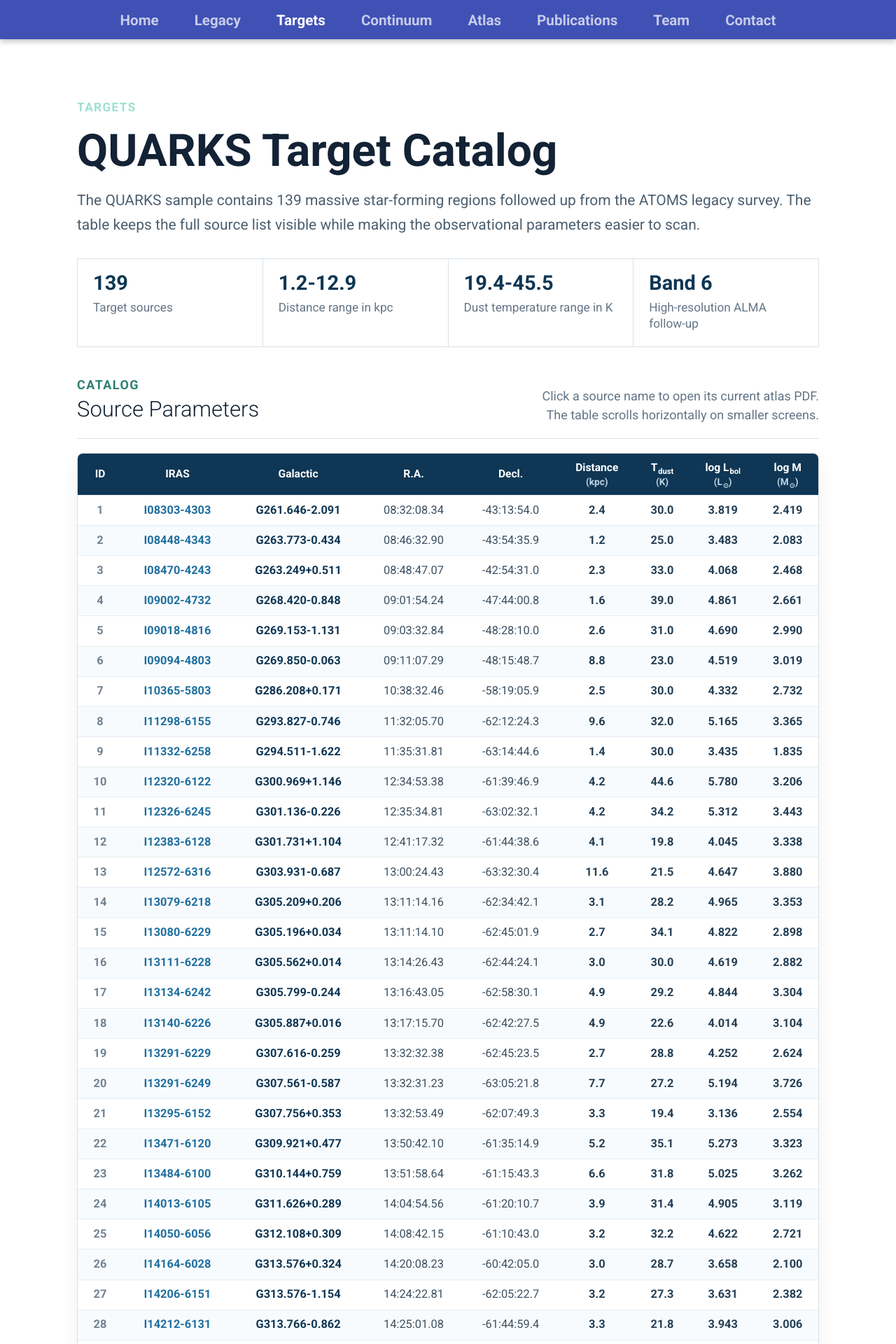
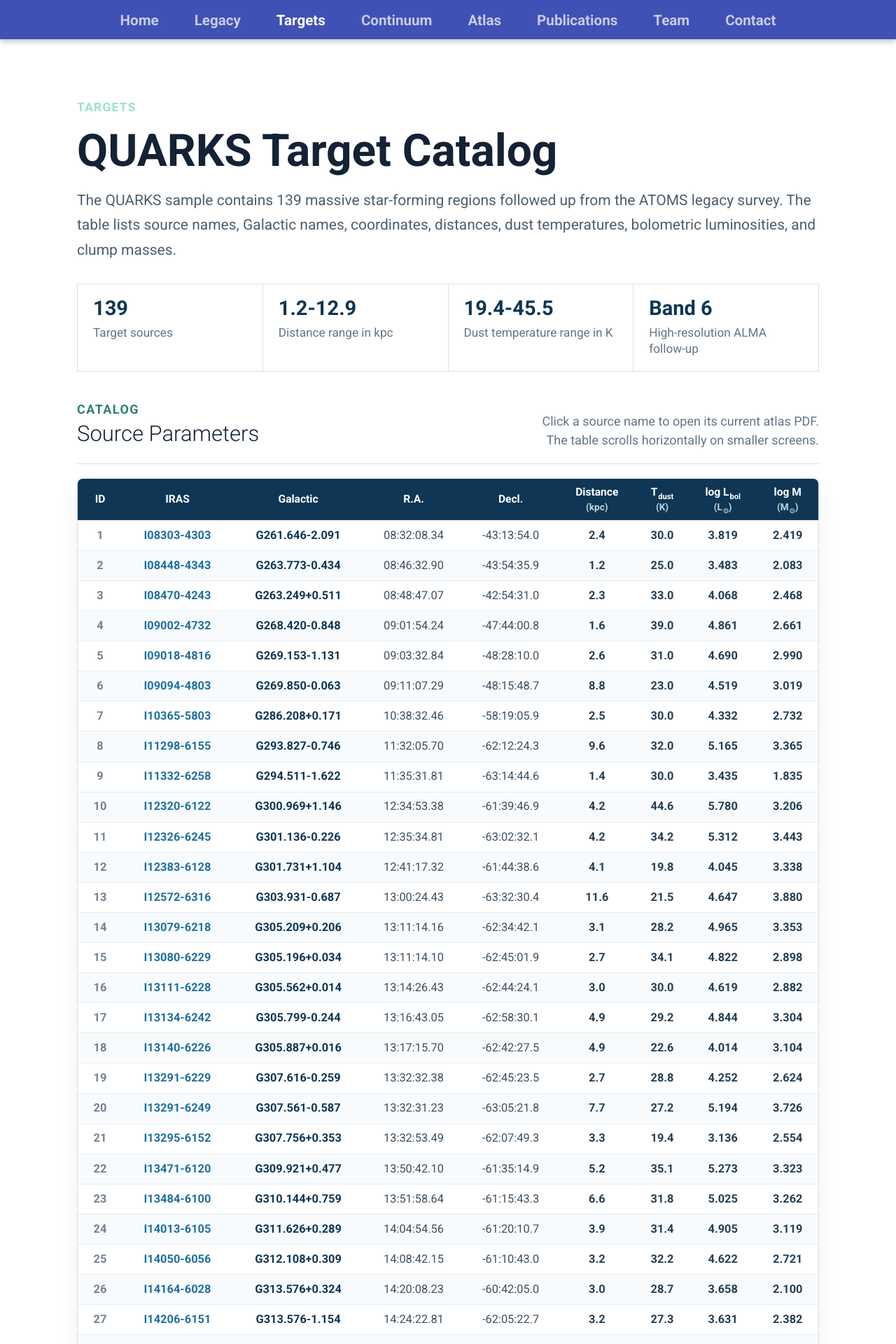
Before and after one commit to ALMAQUARKS/almaquarks.github.io, an MkDocs documentation site: the page built from docs/targets.md, in a window 1280 px wide. Shown: the top 1920 px of the page at 70% size. Built offline with MkDocs 1.6.1 and Material for MkDocs 9.7.7, drawn with Linux system fonts in a browser that asks for light colours.

Commit message:
Update targets catalog description

```diff
--- a/docs/targets.md
+++ b/docs/targets.md
@@ -2,7 +2,7 @@
   <p class="quarks-kicker">Targets</p>
   <h1>QUARKS Target Catalog</h1>
   <p>
-    The QUARKS sample contains 139 massive star-forming regions followed up from the ATOMS legacy survey. The table keeps the full source list visible while making the observational parameters easier to scan.
+    The QUARKS sample contains 139 massive star-forming regions followed up from the ATOMS legacy survey. The table lists source names, Galactic names, coordinates, distances, dust temperatures, bolometric luminosities, and clump masses.
   </p>
 </section>
 
```
